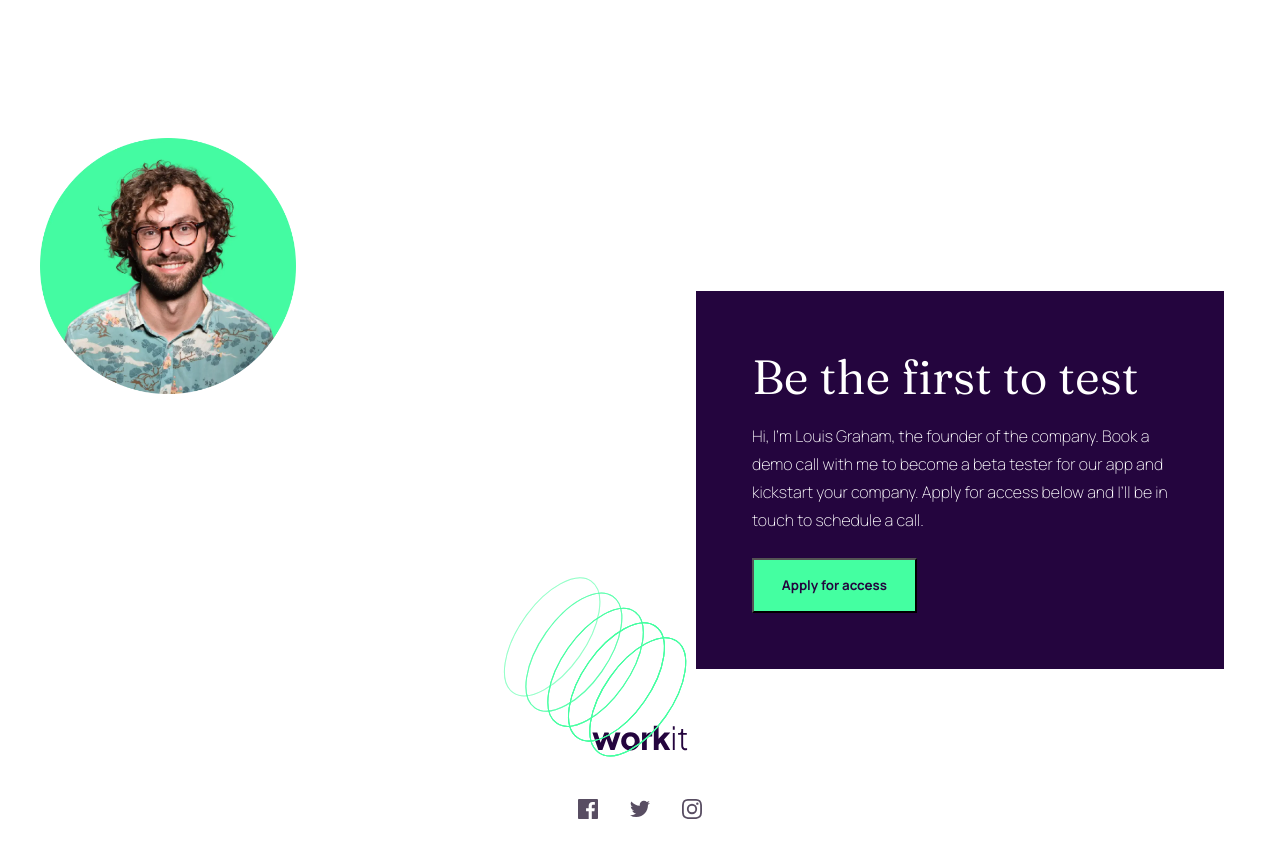
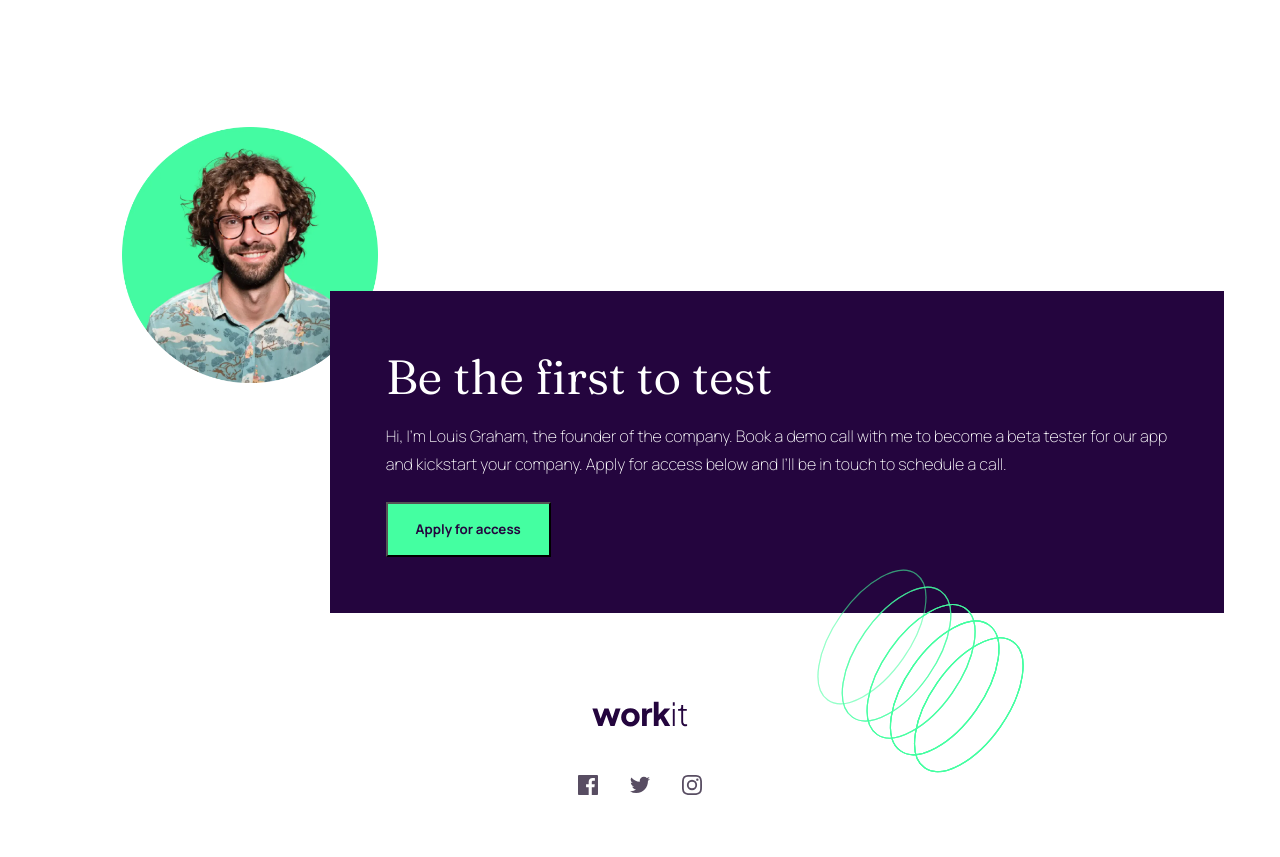
Before and after one commit to eduardomumo/workit-landing-page-challenge-level-1, a plain HTML site: page index.html in a window 1280 px wide. Shown: the part 1420-2277 px from the top of the page. Drawn offline with Linux system fonts and the light colour scheme.

Commit message:
arregle el contenedor del usuario para que la imagen quedara mejor, agregando un elemento before

```diff
--- a/style.css
+++ b/style.css
@@ -237,7 +237,7 @@ h3{
     width: 100%;
     margin: 0 auto;
     display: block;
-    margin-top: 3.5rem;
+    margin-top: 5.5rem;
 }
 
 .footer-social-media{
@@ -308,30 +308,35 @@ h3{
         margin-left: 2.5rem;
         margin-right: 2.5rem;
         display: flex;
-        justify-content: end;
+    }
+
+    .founder-article::before{
+        content: '';
+        flex: 1.4;
     }
 
     .founder-profile-image{
-        right: 100%;
         bottom: 60%;
+        left: -65%;
     }
 
     .founder-profile-container{
-        max-width: 33rem;
-        width: 100%;
         padding: 3.5rem;
+        flex: 4;
     }
 
     .founder-profile-container ::after{
         content: '';
         background-image: url(assets/images/bg-pattern-3.svg);
         background-repeat: no-repeat;
+        background-size: contain;
         position: absolute;
-        top: 270px;
-        left: 445px;
+        top: 260px;
+        left: 63%;
         right: 0;
         bottom: -200px;
         z-index: 1;
+        width: 250px;
     }
 
     h3{
```
